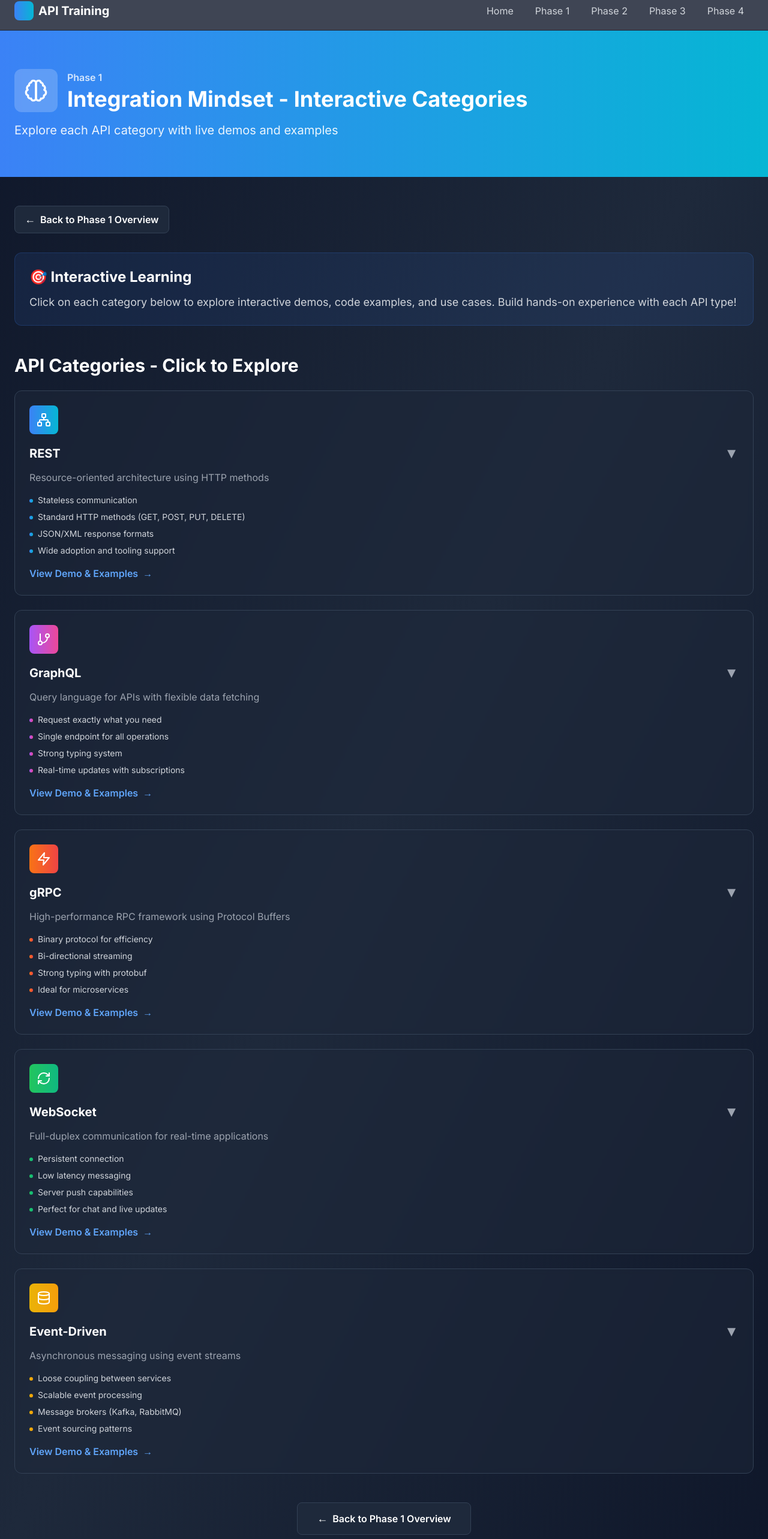
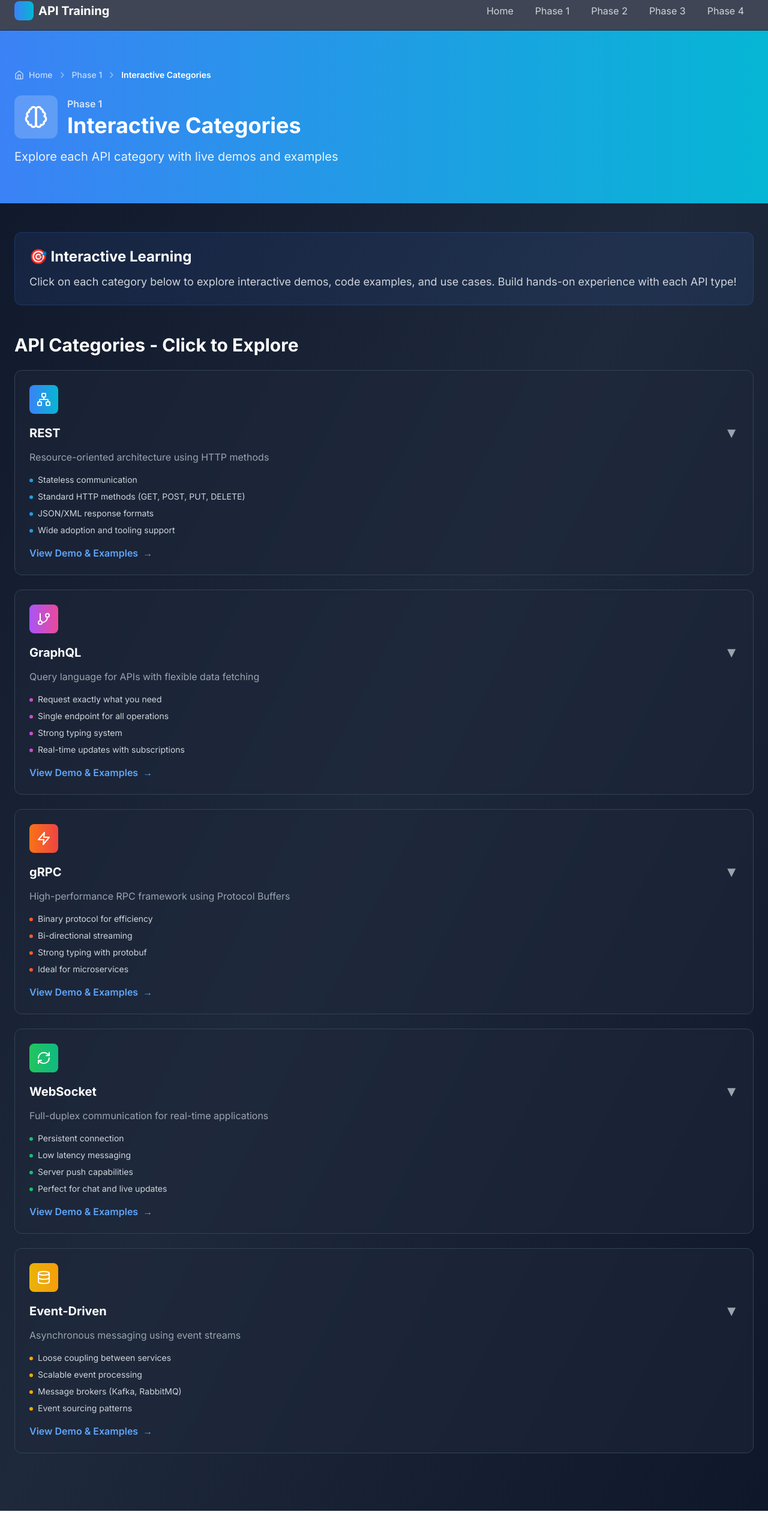
Before and after one commit to devcamos/apisandbox, a Next.js app: page /phase-1/categories in a window 1280 px wide. Shown: the part 14-2580 px from the top of the page at 60% size. After the commit the page ends 2533 px from the top, so only its background shows below. Built offline with nearby package versions, Linux system fonts and the light colour scheme.

Commit message:
Add breadcrumb navigation to all phase pages for easy navigation

```diff
--- a/app/phase-1/categories/page.tsx
+++ b/app/phase-1/categories/page.tsx
@@ -412,21 +412,15 @@ await consumer.run({
   return (
     <PhaseLayout
       phaseNumber={1}
-      title="Integration Mindset - Interactive Categories"
+      title="Interactive Categories"
       description="Explore each API category with live demos and examples"
       icon={Brain}
       color="from-blue-500 to-cyan-500"
+      breadcrumbs={[
+        { label: "Home", href: "/" },
+        { label: "Phase 1", href: "/phase-1" },
+      ]}
     >
-      {/* Back Button */}
-      <div className="mb-8">
-        <a
-          href="/phase-1"
-          className="inline-flex items-center gap-2 px-4 py-2 bg-slate-800 hover:bg-slate-700 text-white rounded-lg font-semibold transition-all border border-slate-700 hover:border-slate-600"
-        >
-          <span className="text-lg">←</span>
-          Back to Phase 1 Overview
-        </a>
-      </div>
 
       {/* Goal Section */}
       <div className="bg-blue-500/10 border border-blue-500/20 rounded-xl p-6 mb-12">
@@ -523,16 +517,6 @@ await consumer.run({
         </div>
       </section>
 
-      {/* Back Button Bottom */}
-      <div className="text-center mt-12">
-        <a
-          href="/phase-1"
-          className="inline-flex items-center gap-2 px-8 py-3 bg-slate-800 hover:bg-slate-700 text-white rounded-lg font-semibold transition-all border border-slate-700 hover:border-slate-600"
-        >
-          <span className="text-lg">←</span>
-          Back to Phase 1 Overview
-        </a>
-      </div>
     </PhaseLayout>
   );
 }
--- a/components/PhaseLayout.tsx
+++ b/components/PhaseLayout.tsx
@@ -1,5 +1,7 @@
 import { ReactNode } from "react";
 import { LucideIcon } from "lucide-react";
+import Link from "next/link";
+import { ChevronRight, Home } from "lucide-react";
 
 interface PhaseLayoutProps {
   phaseNumber: number;
@@ -8,6 +10,7 @@ interface PhaseLayoutProps {
   icon: LucideIcon;
   color: string;
   children: ReactNode;
+  breadcrumbs?: { label: string; href: string }[];
 }
 
 export default function PhaseLayout({
@@ -17,12 +20,41 @@ export default function PhaseLayout({
   icon: Icon,
   color,
   children,
+  breadcrumbs,
 }: PhaseLayoutProps) {
+  // Default breadcrumbs if not provided
+  const defaultBreadcrumbs = [
+    { label: "Home", href: "/" },
+    { label: `Phase ${phaseNumber}`, href: `/phase-${phaseNumber}` },
+  ];
+
+  const finalBreadcrumbs = breadcrumbs || defaultBreadcrumbs;
+
   return (
     <div className="min-h-screen bg-gradient-to-br from-slate-900 via-slate-800 to-slate-900">
       {/* Header */}
       <div className={`bg-gradient-to-r ${color} py-16`}>
         <div className="container mx-auto px-6">
+          {/* Breadcrumbs */}
+          <nav className="flex items-center gap-2 mb-6 text-sm">
+            {finalBreadcrumbs.map((crumb, index) => (
+              <div key={crumb.href} className="flex items-center gap-2">
+                {index === 0 && <Home className="w-4 h-4 text-white/70" />}
+                <Link
+                  href={crumb.href}
+                  className="text-white/70 hover:text-white transition-colors font-medium"
+                >
+                  {crumb.label}
+                </Link>
+                {index < finalBreadcrumbs.length - 1 && (
+                  <ChevronRight className="w-4 h-4 text-white/50" />
+                )}
+              </div>
+            ))}
+            <ChevronRight className="w-4 h-4 text-white/50" />
+            <span className="text-white font-semibold">{title}</span>
+          </nav>
+
           <div className="flex items-center gap-4 mb-4">
             <div className="p-4 bg-white/20 backdrop-blur-sm rounded-xl">
               <Icon className="w-10 h-10 text-white" />
```
